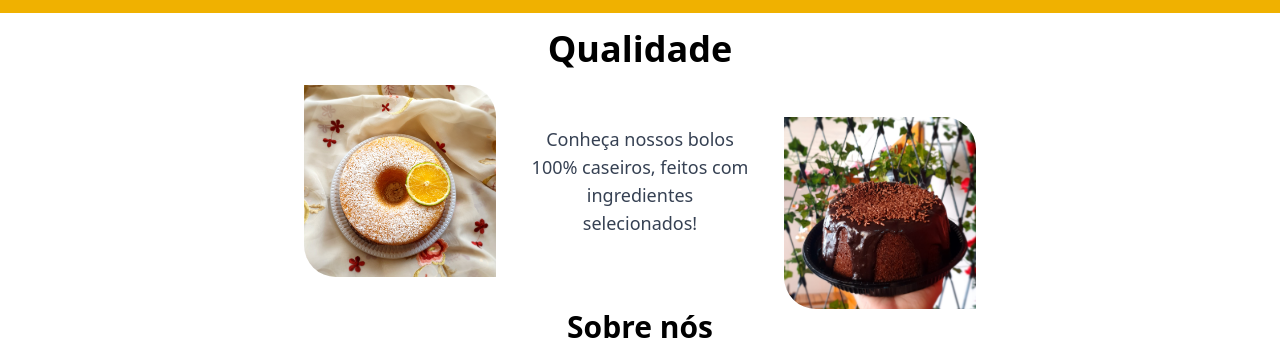
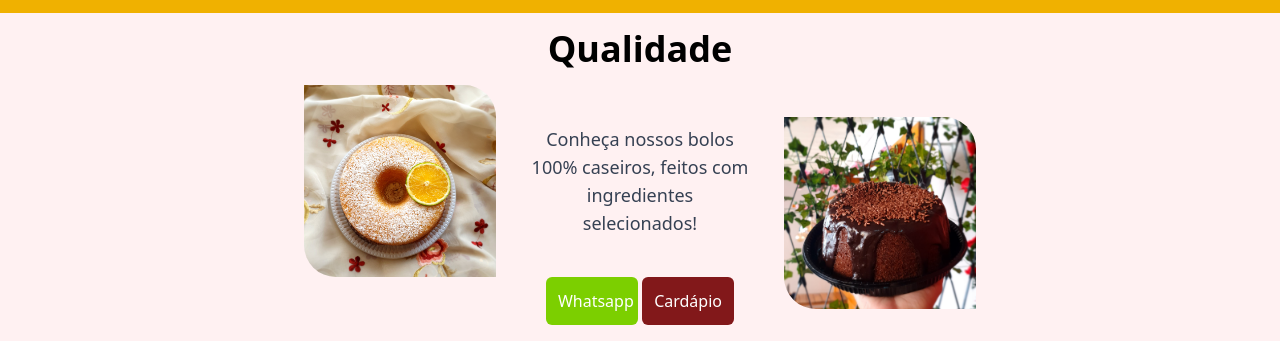
Before and after one commit to joaosuruagy/voflorinda, a website built with Vite: page index.html in a window 1280 px wide. Shown: the part 107-461 px from the top of the page. Built offline with nearby package versions, Linux system fonts and the light colour scheme.

Commit message:
button styling

```diff
--- a/index.html
+++ b/index.html
@@ -13,11 +13,7 @@
         <div
           class="mx-auto flex max-w-screen-xl flex-wrap items-center justify-between p-4"
         >
-          <a
-            href="https://wa.me/5583991546767"
-            target="_blank"
-            class="flex items-center space-x-3 rtl:space-x-reverse"
-          >
+          <a class="flex items-center space-x-3 rtl:space-x-reverse">
             <img src="/img/logo.png" class="h-22" alt="Vó Florinda Logo" />
             <span
               class="self-center text-2xl font-semibold whitespace-nowrap text-red-900"
@@ -90,9 +86,8 @@
     </header>
 
     <main>
-      <div class="flex flex-col items-center p-4 text-center">
-        <h1 class="text-4xl font-bold mb-4" id="home">Qualidade</h1>
-
+      <div class="bg-rose-50 flex flex-col items-center p-4 text-center">
+        <h1 class="mb-4 text-4xl font-bold" id="home">Qualidade</h1>
 
         <div
           class="flex w-full max-w-2xl flex-col items-center gap-4 md:flex-row md:justify-between"
@@ -105,19 +100,34 @@
           </p>
 
           <div class="flex flex-row gap-4 md:contents">
-
             <img
               src="img/bolo-laranja.jpeg"
               alt="Bolo de laranja"
-              class="h-32 w-32 rounded-tr-4xl rounded-bl-4xl object-cover  md:order-1 md:h-48 md:w-48"
+              class="h-32 w-32 rounded-tr-4xl rounded-bl-4xl object-cover md:order-1 md:h-48 md:w-48"
             />
 
             <img
               src="img/vulcao-chocolate.jfif"
               alt="Bolo Vulcão de chocolate"
-              class="h-32 w-32 rounded-tr-4xl rounded-bl-4xl object-cover translate-y-8 md:order-3 md:h-48 md:w-48"
+              class="h-32 w-32 translate-y-8 rounded-tr-4xl rounded-bl-4xl object-cover md:order-3 md:h-48 md:w-48"
             />
           </div>
+        </div>
+        <div class="mt-10 md:mt-0">
+          <a
+            href="https://wa.me/5583991546767"
+            target="_blank"
+            class="inline-block w-23 cursor-pointer rounded-md bg-lime-500 p-3 text-white hover:bg-white hover:text-lime-500"
+          >
+            Whatsapp
+          </a>
+          <a
+            href="https://www.canva.com/design/DAGKdjv3Y1I/TPX0tqJBzzOtdKdQt8ZuZw/view?utm_content=DAGKdjv3Y1I&utm_campaign=designshare&utm_medium=link&utm_source=editor&fbclid=PAZXh0bgNhZW0CMTEAAabpnUQT65dPegODBsT2JlOuNBvCM7ugXQbOQvaLH1F7zMjinrHZmf1OrVY_aem_XrZuUVu1Nq8DcTP9FaGfNA"
+            target="_blank"
+            class="inline-block w-23 cursor-pointer rounded-md bg-red-900 p-3 text-white hover:bg-white hover:text-red-900"
+          >
+            Cardápio
+          </a>
         </div>
       </div>
 
```
